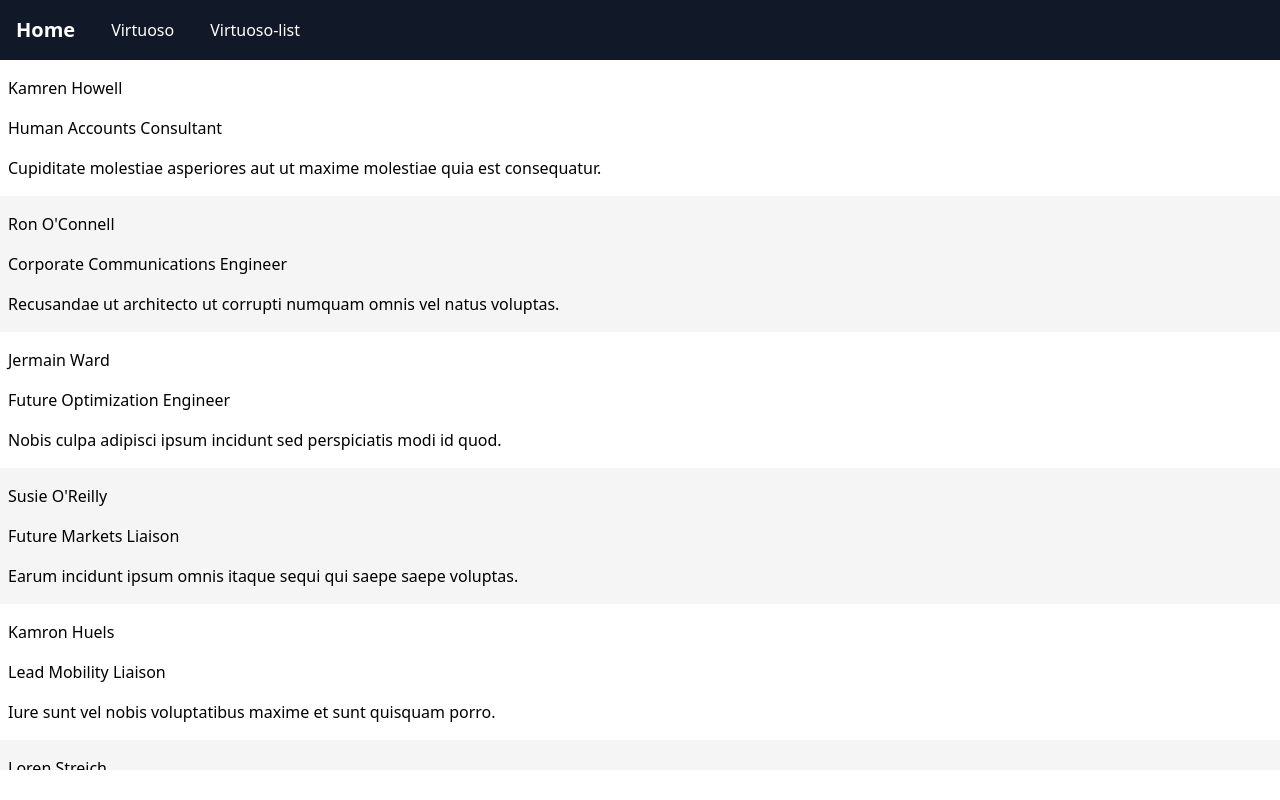
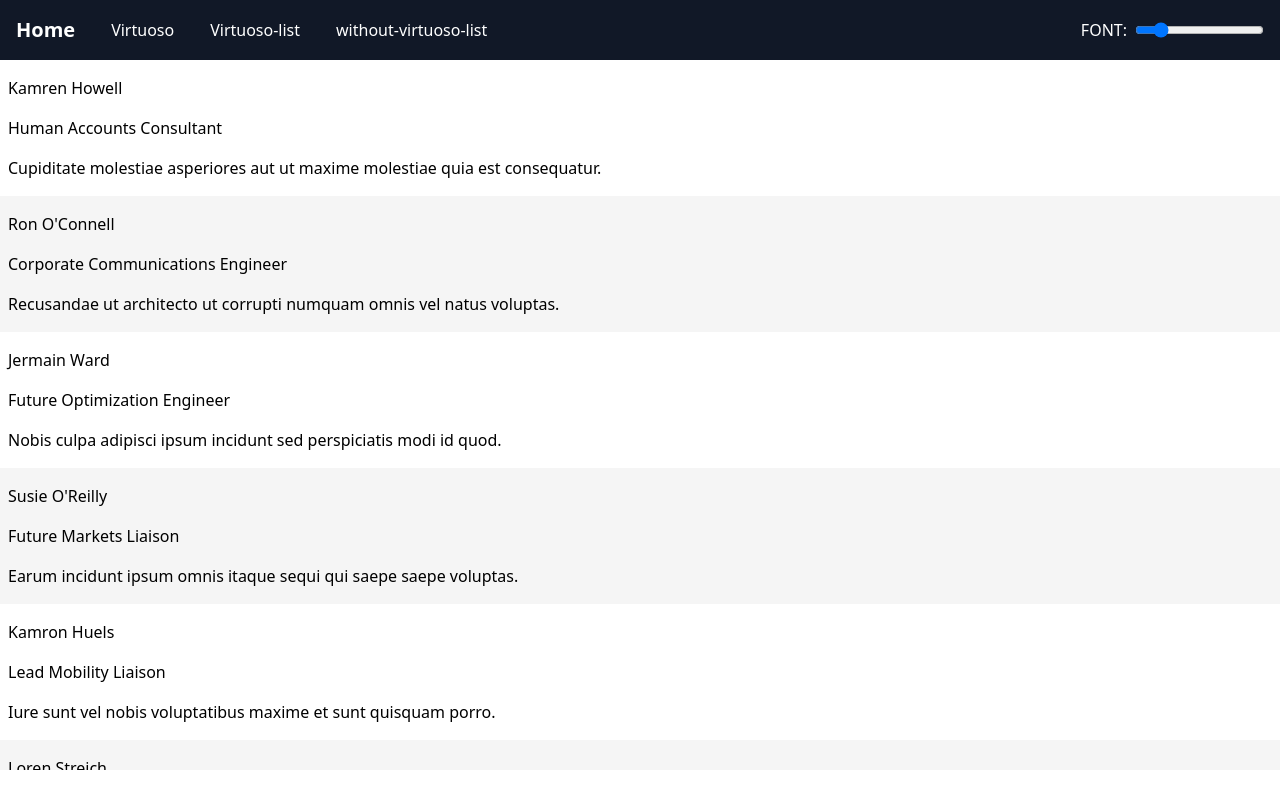
Before and after one commit to rubel-sh/nextjs-experimental-features, a Next.js app: page /virtuoso-list in a window 1280 px wide. Built offline with nearby package versions, Linux system fonts and the light colour scheme.

Commit message:
without-virtuoso-list

```diff
--- a/src/components/Header.js
+++ b/src/components/Header.js
@@ -1,10 +1,12 @@
+import { useGlobalContext } from "@/context/ContextProvider";
 import Link from "next/link";
 import React from "react";
 
 const Header = () => {
+  const { fontSize, setFontSize } = useGlobalContext();
   return (
     <header class="bg-gray-900 text-white p-4">
-      <nav class="container mx-auto flex  items-center gap-x-5">
+      <nav class="container mx-auto flex items-center gap-x-5 w-full">
         <Link href="/" class="text-xl font-semibold">
           Home
         </Link>
@@ -14,6 +16,18 @@ const Header = () => {
         <Link href="/virtuoso-list" class="ml-4">
           Virtuoso-list
         </Link>
+        <Link href="/without-virtuoso-list" class="ml-4">
+          without-virtuoso-list
+        </Link>
+        <div className="ml-auto flex items-center gap-x-2">
+          <p>FONT: </p>
+          <input
+            type="range"
+            class=""
+            defaultValue={fontSize}
+            onChange={(e) => setFontSize(e.target.value)}
+          />
+        </div>
       </nav>
     </header>
   );
--- /dev/null
+++ b/src/context/ContextProvider.js
@@ -0,0 +1,19 @@
+import React, { createContext, useContext, useState } from "react";
+
+const Context = createContext();
+
+const ContextProvider = ({ children }) => {
+  const [fontSize, setFontSize] = useState(16);
+
+  return (
+    <Context.Provider value={{ fontSize, setFontSize }}>
+      {children}
+    </Context.Provider>
+  );
+};
+
+export const useGlobalContext = () => {
+    return useContext(Context);
+}
+
+export default ContextProvider;
--- a/src/pages/_app.js
+++ b/src/pages/_app.js
@@ -1,4 +1,5 @@
 import Header from "@/components/Header";
+import ContextProvider from "@/context/ContextProvider";
 import "@/styles/globals.css";
 import { QueryClient, QueryClientProvider } from "@tanstack/react-query";
 
@@ -6,8 +7,10 @@ export default function App({ Component, pageProps }) {
   const queryClient = new QueryClient();
   return (
     <QueryClientProvider client={queryClient}>
-            <Header/>
+      <ContextProvider>
+        <Header />
         <Component {...pageProps} />
+      </ContextProvider>
     </QueryClientProvider>
   );
 }
--- a/src/pages/virtuoso-list/index.js
+++ b/src/pages/virtuoso-list/index.js
@@ -1,13 +1,15 @@
+import { useGlobalContext } from "@/context/ContextProvider";
 import { generateUsers } from "@/utils/user";
 import React from "react";
 import {  Virtuoso } from "react-virtuoso";
 
 const index = () => {
+  const {fontSize} = useGlobalContext()
   return (
     <div>
       <Virtuoso
         style={{ height: "calc(100vh - 90px)" }}
-        data={generateUsers(100)}
+        data={generateUsers(3000)}
         itemContent={(index, user) => (
           <div
             style={{
@@ -15,8 +17,7 @@ const index = () => {
               padding: "1rem 0.5rem",
             }}
           >
-            {console.log(user)}
-            <h4>{user.name}</h4>
+            <h4 style={{fontSize:fontSize+"px"}}>{user.name}</h4>
             <p style={{ marginTop: "1rem" }}>{user.jobTitle}</p>
             <div style={{ marginTop: "1rem" }}>{user.description}</div>
           </div>
--- /dev/null
+++ b/src/pages/without-virtuoso-list/index.js
@@ -0,0 +1,29 @@
+import { useGlobalContext } from "@/context/ContextProvider";
+import { generateUsers } from "@/utils/user";
+import React from "react";
+import { Virtuoso } from "react-virtuoso";
+
+const index = () => {
+  const { fontSize } = useGlobalContext();
+  const users = generateUsers(3000);
+
+  return (
+    <div>
+      {users.map((user) => (
+        <div
+          style={{
+            backgroundColor: user.bgColor,
+            padding: "1rem 0.5rem",
+          }}
+        >
+          {console.log(user)}
+          <h4 style={{ fontSize: fontSize + "px" }}>{user.name}</h4>
+          <p style={{ marginTop: "1rem" }}>{user.jobTitle}</p>
+          <div style={{ marginTop: "1rem" }}>{user.description}</div>
+        </div>
+      ))}
+    </div>
+  );
+};
+
+export default index;
```
Lines whose indentation alone changed are shown as unchanged.
